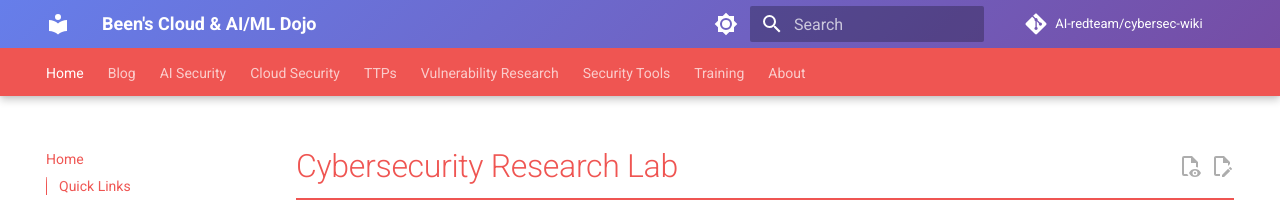
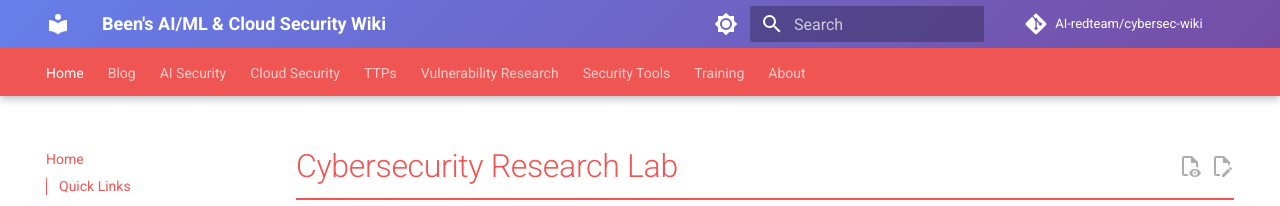
Before and after one commit to AI-redteam/cybersec-wiki, an MkDocs documentation site: the page built from docs/index.md, in a window 1280 px wide. Shown: the top 206 px of the page. Built offline with MkDocs 1.6.1 and Material for MkDocs 9.7.7, drawn with Linux system fonts in a browser that asks for light colours; comment, search, counter and statistics services are not loaded.

Commit message:
Update site name in mkdocs configuration
Changed the site_name in mkdocs.yml to 'Been's AI/ML & Cloud Security Wiki' to better reflect the site's focus.

```diff
--- a/mkdocs.yml
+++ b/mkdocs.yml
@@ -1,4 +1,4 @@
-site_name: Been's Cloud & AI/ML Dojo
+site_name: Been's AI/ML & Cloud Security Wiki
 site_description: Advanced cybersecurity research, AI security, and threat intelligence
 site_url: https://AI-redteam.github.io/cybersec-wiki/
 
```
